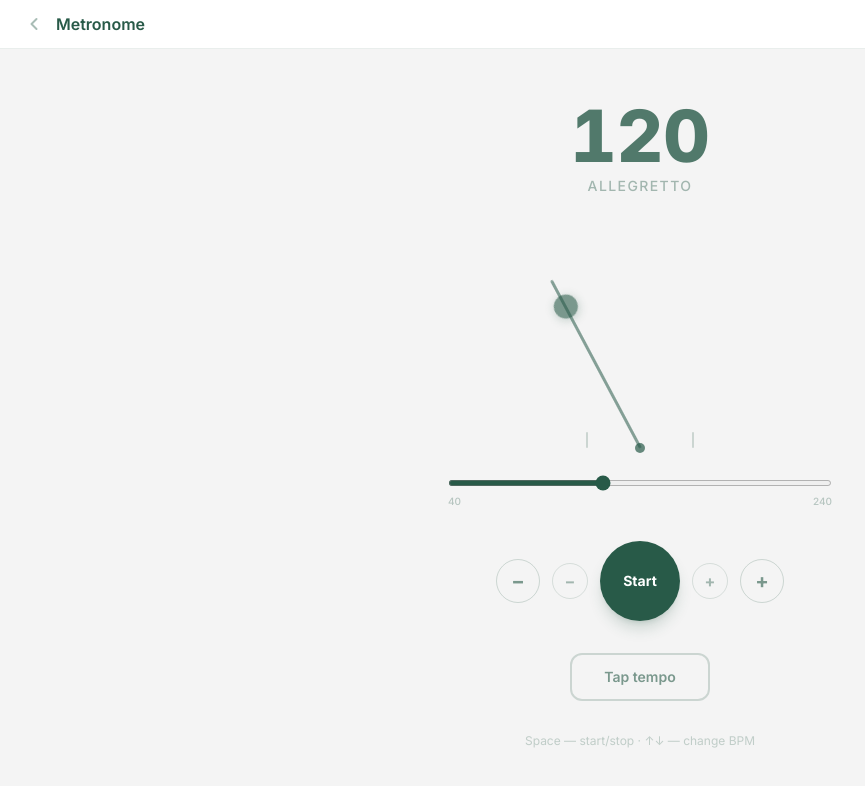
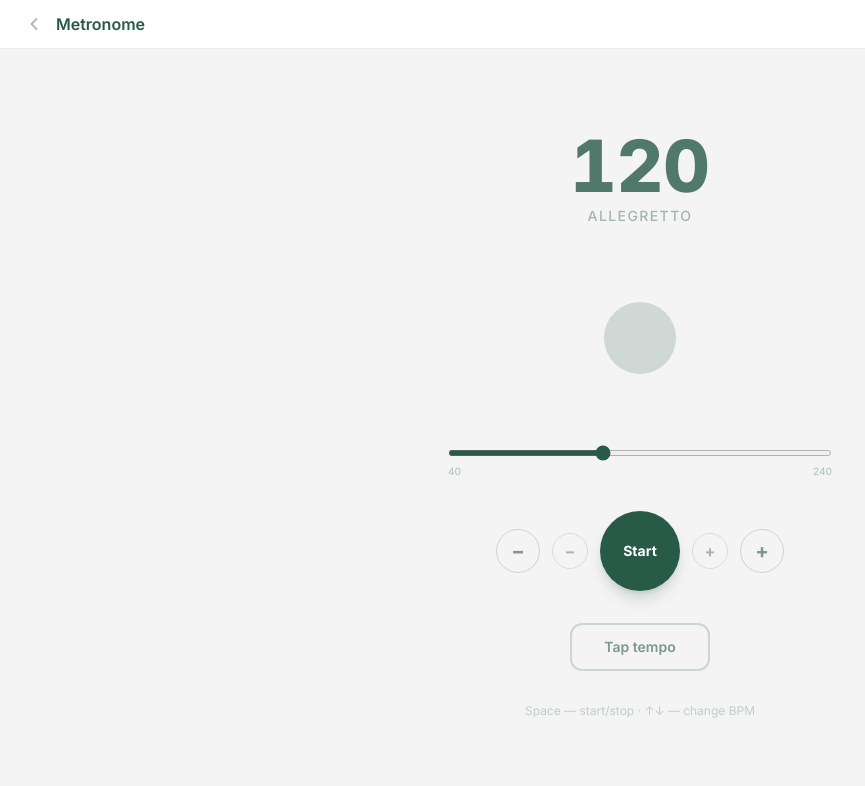
Before and after one commit to Homka23/diploma-app, a React (Vite) app in the folder frontend/: page /metronome in a window 1280 px wide. Shown: the top 786 px of the page, without its empty margins (0-865 px from the left). Built offline with nearby package versions, Linux system fonts and the light colour scheme; no server answers; what soundfont-player would draw is missing.

Commit message:
feat: replace pendulum with pulsing circle in metronome

```diff
--- a/frontend/src/index.css
+++ b/frontend/src/index.css
@@ -111,15 +111,13 @@ html, body {
   overflow-x: hidden;
 }
 
-/* Metronome pendulum */
-@keyframes pendulum-swing {
-  0%   { transform: rotate(-28deg); }
-  50%  { transform: rotate(28deg); }
-  100% { transform: rotate(-28deg); }
+/* Metronome pulse ring */
+@keyframes pulse-ring {
+  0%   { transform: scale(1);    opacity: 0.5; }
+  100% { transform: scale(1.9);  opacity: 0; }
 }
-.pendulum-rod {
-  transform-origin: bottom center;
-  animation: pendulum-swing var(--swing-duration) ease-in-out infinite;
+.pulse-ring {
+  animation: pulse-ring 0.6s ease-out forwards;
 }
 
 .piano-scroll::-webkit-scrollbar {
--- a/frontend/src/pages/MetronomePage.jsx
+++ b/frontend/src/pages/MetronomePage.jsx
@@ -135,46 +135,22 @@ export default function MetronomePage() {
           </div>
         </div>
 
-        {/* ── Pendulum ── */}
-        <div className="relative flex items-end justify-center" style={{ height: '220px', width: '140px' }}>
-          {/* Left / right tick marks */}
-          <div className="absolute bottom-0 w-full flex justify-between px-4 pointer-events-none">
-            <div className="w-0.5 h-4 rounded-full bg-primary/20" />
-            <div className="w-0.5 h-4 rounded-full bg-primary/20" />
-          </div>
-
-          {/* Rod (rotates around bottom-center) */}
+        {/* ── Pulse circle ── */}
+        <div className="relative flex items-center justify-center" style={{ height: '160px', width: '160px' }}>
+          {/* Ripple ring */}
+          {accent && (
+            <div className="absolute rounded-full border-2 border-primary/30 pulse-ring"
+              style={{ width: '120px', height: '120px' }} />
+          )}
+          {/* Main circle */}
           <div
-            className="pendulum-rod absolute bottom-0"
+            className="rounded-full transition-all duration-75"
             style={{
-              '--swing-duration': `${beatSec * 2}s`,
-              animationPlayState: running ? 'running' : 'paused',
-              width: '3px',
-              height: '190px',
-              borderRadius: '2px',
-              backgroundColor: accent ? 'var(--color-primary)' : 'rgba(40,90,72,0.55)',
-              transition: 'background-color 75ms',
+              width:  accent ? '88px' : '72px',
+              height: accent ? '88px' : '72px',
+              backgroundColor: accent ? 'var(--color-primary)' : 'rgba(40,90,72,0.18)',
+              boxShadow: accent ? '0 0 32px rgba(40,90,72,0.35)' : 'none',
             }}
-          >
-            {/* Weight */}
-            <div
-              className="absolute left-1/2 rounded-full"
-              style={{
-                top: '18px',
-                transform: 'translateX(-50%)',
-                width: '24px',
-                height: '24px',
-                backgroundColor: accent ? 'var(--color-primary)' : 'rgba(40,90,72,0.6)',
-                transition: 'background-color 75ms',
-                boxShadow: '0 2px 10px rgba(40,90,72,0.25)',
-              }}
-            />
-          </div>
-
-          {/* Pivot dot */}
-          <div
-            className="absolute bottom-0 left-1/2 rounded-full bg-primary/70"
-            style={{ width: '10px', height: '10px', transform: 'translate(-50%, 50%)' }}
           />
         </div>
 
```
